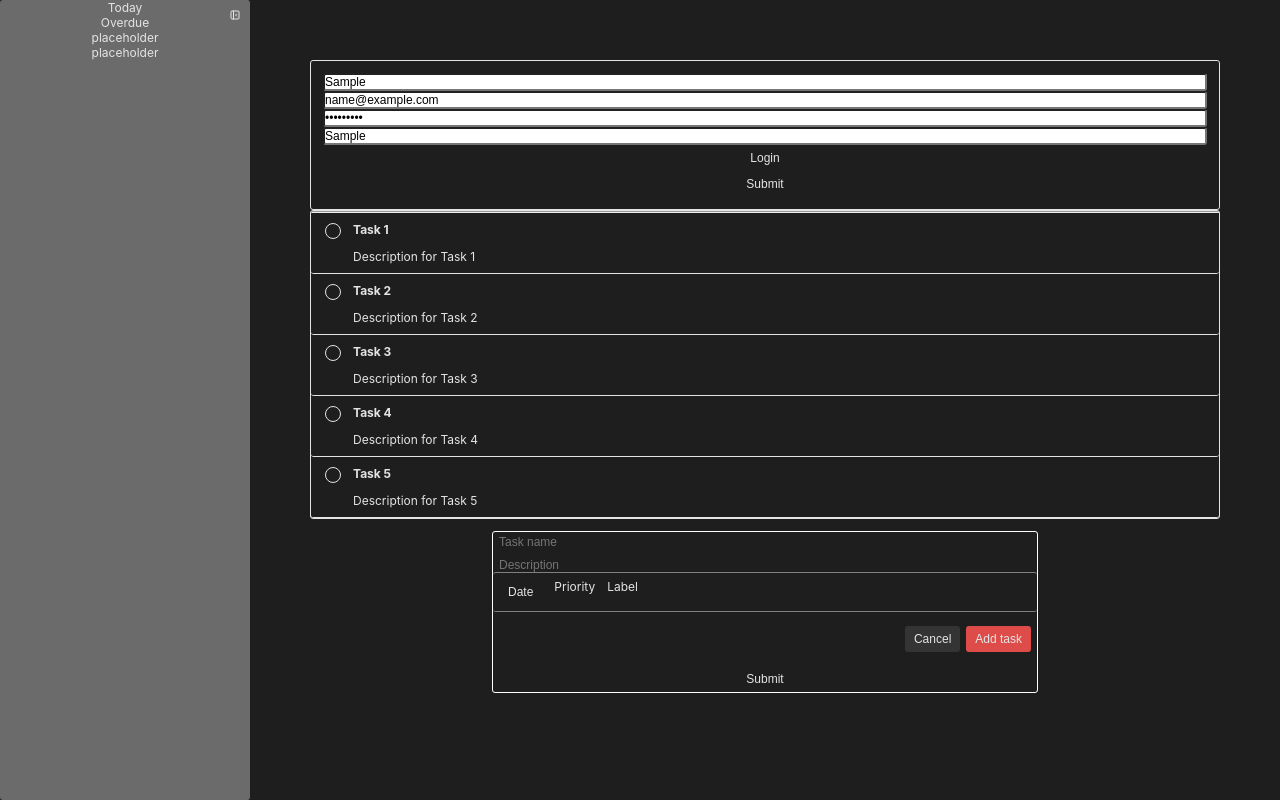
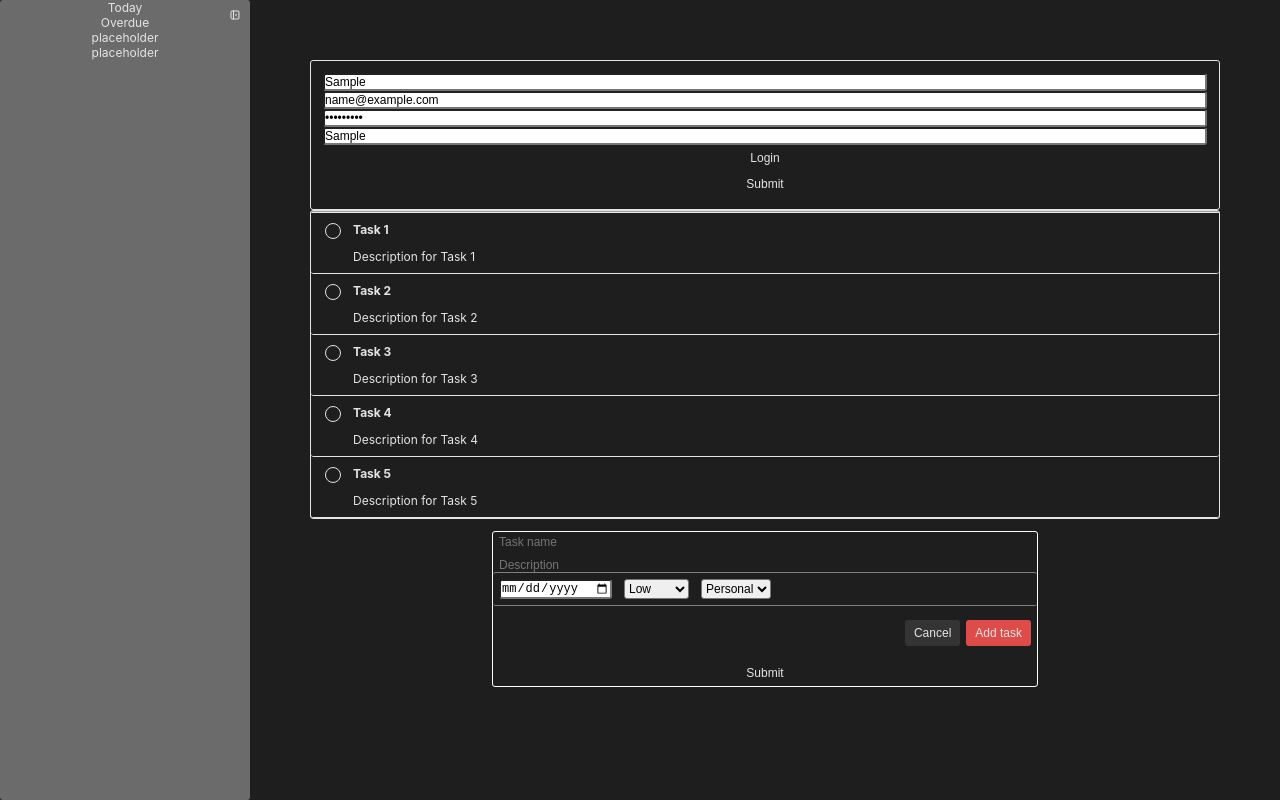
Before and after one commit to Steven20230315/ToDoList-V2-TS, a React (Vite) app: page / in a window 1280 px wide. Both pictures are taken after typing "Sample", "name@example.com", "Sample123", "Sample" into the empty fields and a click on the button "Add task". Built offline with nearby package versions, Linux system fonts and the light colour scheme.

Commit message:
feat: integrate uuid for unique IDs and refactor form UI
- Use uuid to generate unique IDs
- Replaced priority and label placeholders with select dropdowns
- Commented out DataPickerBtn and replaced with native HTML date input.
- Removed hard coded date from form.

```diff
--- a/package.json
+++ b/package.json
@@ -20,7 +20,8 @@
     "react": "^18.2.0",
     "react-dom": "^18.2.0",
     "react-icons": "^5.0.1",
-    "react-router-dom": "^6.22.2"
+    "react-router-dom": "^6.22.2",
+    "uuid": "^9.0.1"
   },
   "devDependencies": {
     "@types/react": "^18.2.56",
--- a/src/components/AddTaskForm.tsx
+++ b/src/components/AddTaskForm.tsx
@@ -6,6 +6,7 @@ import SubmitBtn from './SubmitBtn';
 import { useState, useRef } from 'react';
 import Input from './Input';
 import Form, { FormHandler } from './Form';
+import { v4 as uuidv4 } from 'uuid';
 import DataPickerBtn from './DatePickerBtn';
 import IconBtn from './IconBtn';
 import {
@@ -19,29 +20,14 @@ export default function AddTaskForm() {
 	const [openForm, setOpenForm] = useState(false);
 	const [isDataComplete, setIsDataComplete] = useState(false);
 	const handleSave = (value: unknown) => {
-		type FormData = {
-			title: string;
-			description: string;
-		};
-
-		const defaultPriority = 'Medium';
-		const defaultLabel = 'Personal';
-		const defaultDate = new Date().toISOString().slice(0, 10);
-		const taskId = Math.random();
-
 		const data: TaskInfo = {
-			...(value as FormData),
-			priority: defaultPriority,
-			label: defaultLabel,
-			date: defaultDate,
-			id: taskId,
+			...(value as TaskInfo),
+			id: uuidv4(),
 		};
 		addTask(data);
 		formRef.current?.clear();
 		setOpenForm(false);
 	};
-
-
 
 	if (!openForm) return <IconBtn onClick={() => setOpenForm(true)} />;
 	return (
@@ -53,15 +39,22 @@ export default function AddTaskForm() {
 		>
 			<div className={style.add_task_form_header}>
 				<div className={style.add_task_form_input_container}>
-
-
 					<Input type='text' id='title' placeholder='Task name' />
 					<Input type='text' id='description' placeholder='Description' />
 				</div>
 				<div className={style.add_task_form_action_group}>
-					<DataPickerBtn />
-					<div>Priority</div>
-					<div>Label</div>
+					{/* <DataPickerBtn /> */}
+					<input type='date' name='' id='' />
+					<select name='priority' id='priority'>
+						<option value='Low'>Low</option>
+						<option value='Medium'>Medium</option>
+						<option value='High'>High</option>
+					</select>
+					<select name='label' id='label'>
+						<option value='Personal'>Personal</option>
+						<option value='Work'>Work</option>
+						<option value='Study'>Study</option>
+					</select>
 				</div>
 			</div>
 			<div className={style.add_task_form_btn_container}>
```
Also changed, not shown: 1 other file (tests, documents, lock files or other folders).
